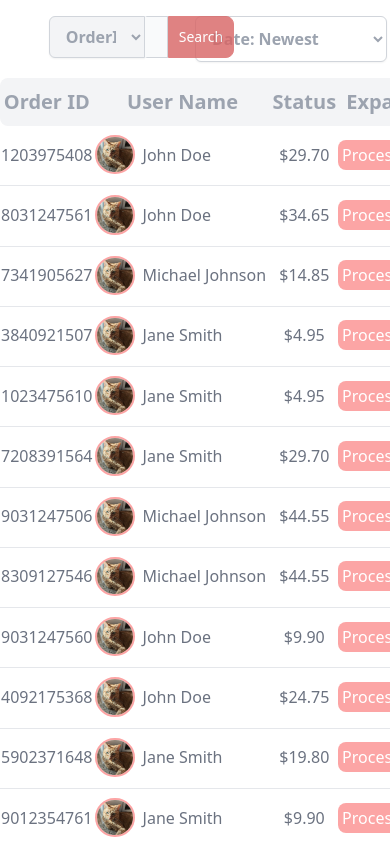
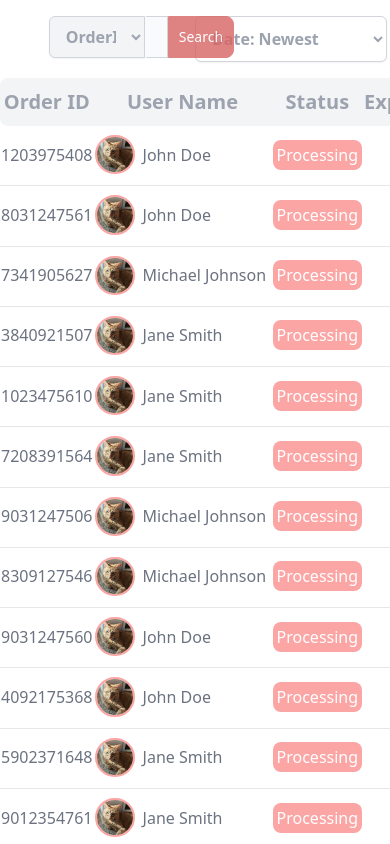
Before and after one commit to francoisdillinger/book_nook_frontend, a React (Vite) app: page / in a window 390 px wide. Shown: the top 844 px of the page. Built offline with nearby package versions, Linux system fonts and the light colour scheme.

Commit message:
Update TableData component to hide total column on small screens

```diff
--- a/src/components/TableData.tsx
+++ b/src/components/TableData.tsx
@@ -78,7 +78,7 @@ export default function TableData({
 						<p className="pl-2">{firstName + " " + lastName}</p>
 					</div>
 				</td>
-				<td>${total.toFixed(2)}</td>
+				<td className="hidden md:table-cell">${total.toFixed(2)}</td>
 				<td>
 					<div className="relative">
 						<div
```
